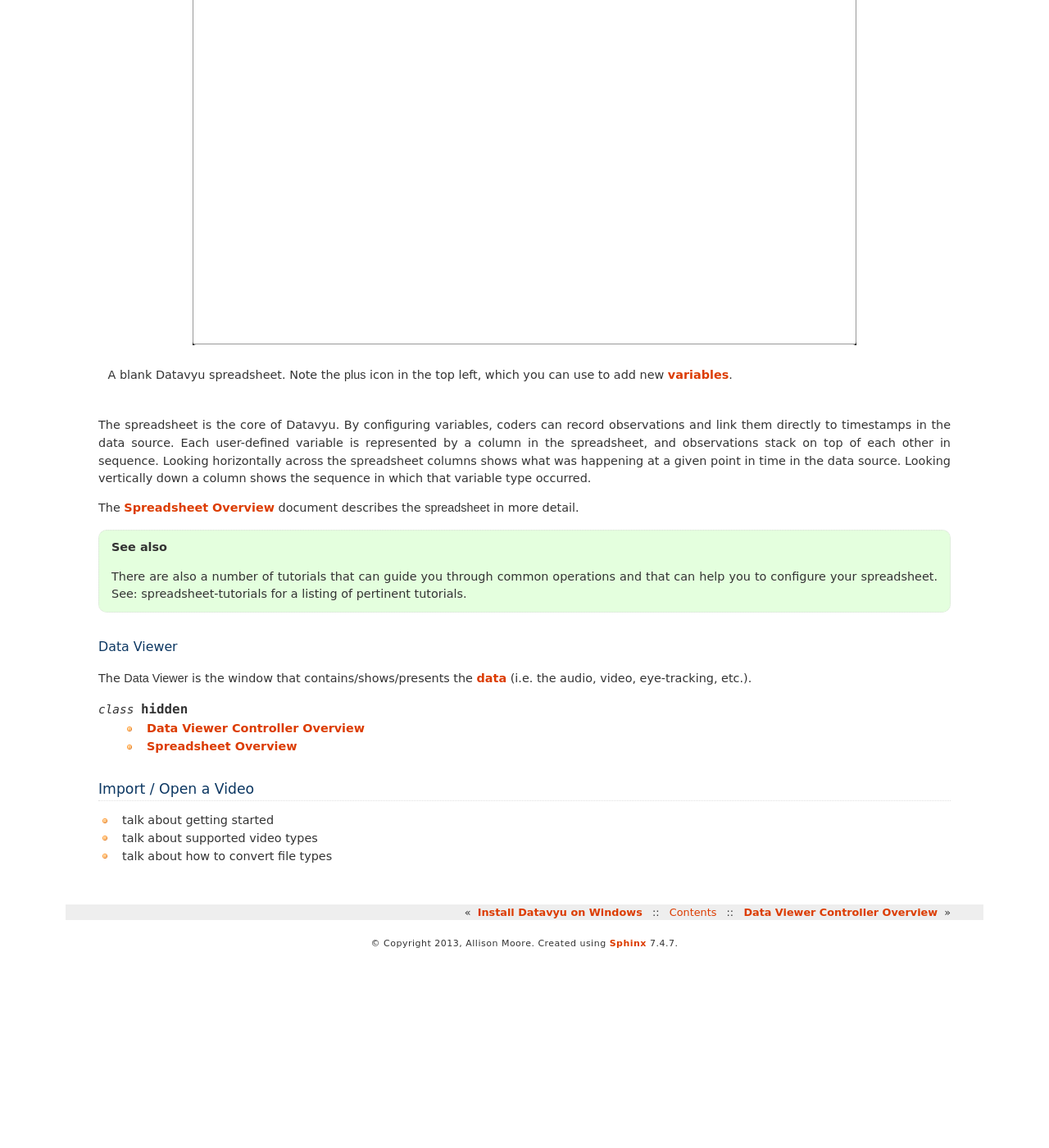
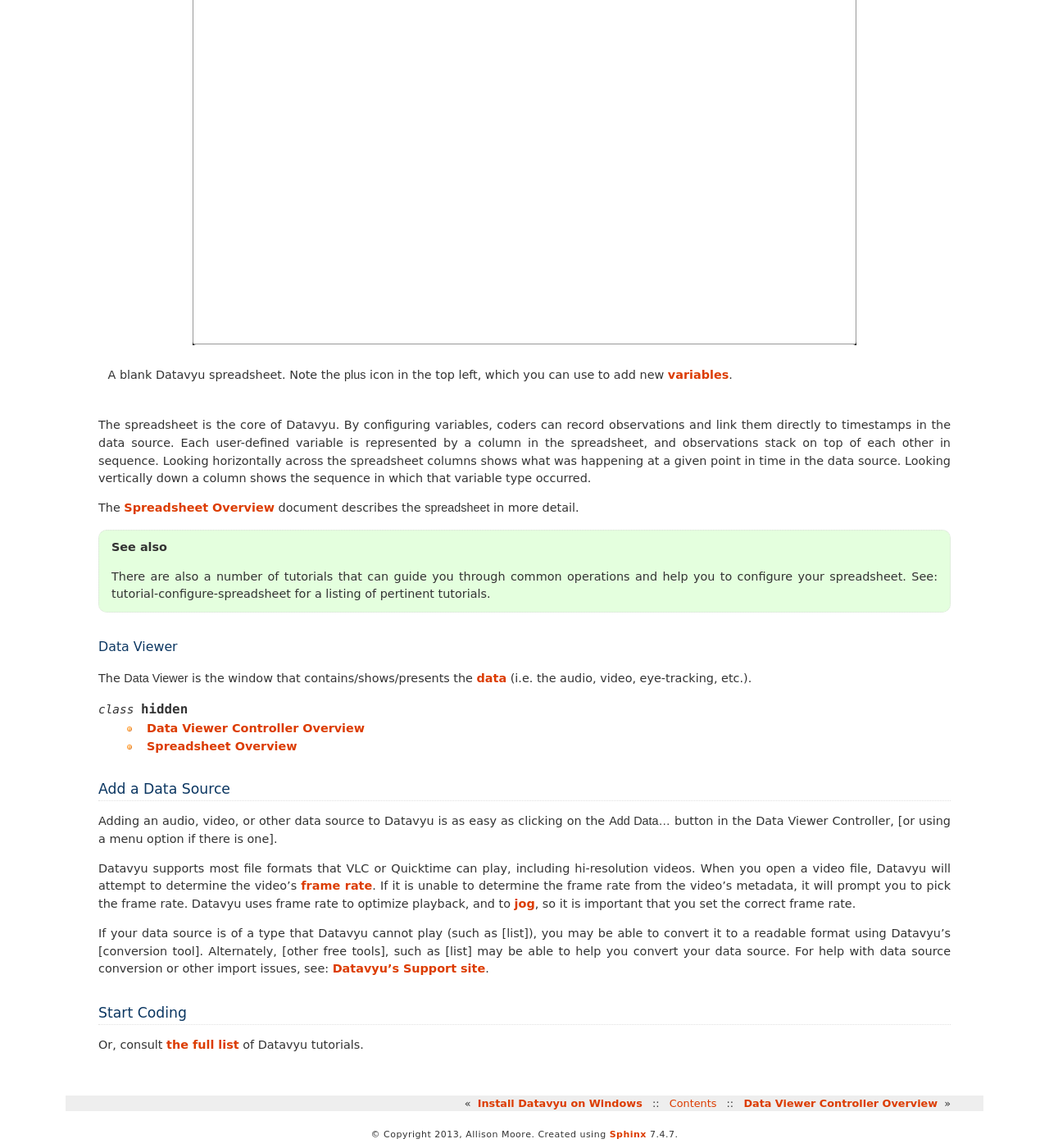
Before and after one commit to databrary/datavyu-docs, a Sphinx documentation site: the page built from source/guide/getting-started.txt, in a window 1280 px wide and 1400 px high, scrolled down 1266 px. Shown: the whole window at 82% size. Built offline with Sphinx 7.4.7, drawn with Linux system fonts in a browser that asks for light colours; pages that are not in the unit, such as notebooks, are missing from menus; before the commit the page ends 2434 px from its top, so only the background shows below that; some of the changed text lies outside the part shown.

Commit message:
guide: adding data, discusses file formats, links out to tutorials

```diff
--- a/source/guide/getting-started.txt
+++ b/source/guide/getting-started.txt
@@ -79,9 +79,9 @@
 .. seealso::
 
    There are also a number of tutorials that can guide you through
-   common operations and that can help you to configure your
-   spreadsheet. See: :ref:`spreadsheet-tutorials` for a listing of
-   pertinent tutorials.
+   common operations and help you to configure your spreadsheet. See:
+   :ref:`tutorial-configure-spreadsheet` for a listing of pertinent
+   tutorials.
 
 Data Viewer
 ~~~~~~~~~~~
@@ -98,11 +98,32 @@
       /guide/controller
       /guide/spreadsheet
 
-Import / Open a Video
----------------------
+Add a Data Source
+-----------------
 
-- talk about getting started
+Adding an audio, video, or other data source to Datavyu is as easy as
+clicking on the :guilabel:`Add Data…` button in the Data Viewer Controller,
+[or using a menu option if there is one].
 
-- talk about supported video types
+Datavyu supports most file formats that VLC or Quicktime can play,
+including hi-resolution videos. When you open a video file, Datavyu will
+attempt to determine the video's :term:`frame rate`. If it is unable to
+determine the frame rate from the video's metadata, it will prompt you to
+pick the frame rate. Datavyu uses frame rate
+to optimize playback, and to :ref:`jog <playback-controls>`, so it is
+important that you set the correct frame rate.
 
-- talk about how to convert file types
+If your data source is of a type that Datavyu cannot play (such as
+[list]), you may be able to convert it to a readable format using
+Datavyu's [conversion tool]. Alternately, [other free tools], such as
+[list] may be able to help you convert your data source. For help
+with data source conversion or other import issues, see:
+`Datavyu's Support site <http://datavyu.org/support/>`_.
+
+Start Coding
+------------
+
+.. list some tutorials that are a logical first step & refer to the best
+   practices guide
+
+Or, consult :doc:`the full list </guide/tutorials>` of Datavyu tutorials.
```
Also changed, not shown: other parts of source/guide/getting-started.txt (+2 -2 lines), source/guide/controller.txt (+5 -2 lines), source/guide/reference/glossary.txt (+7 -0 lines).
